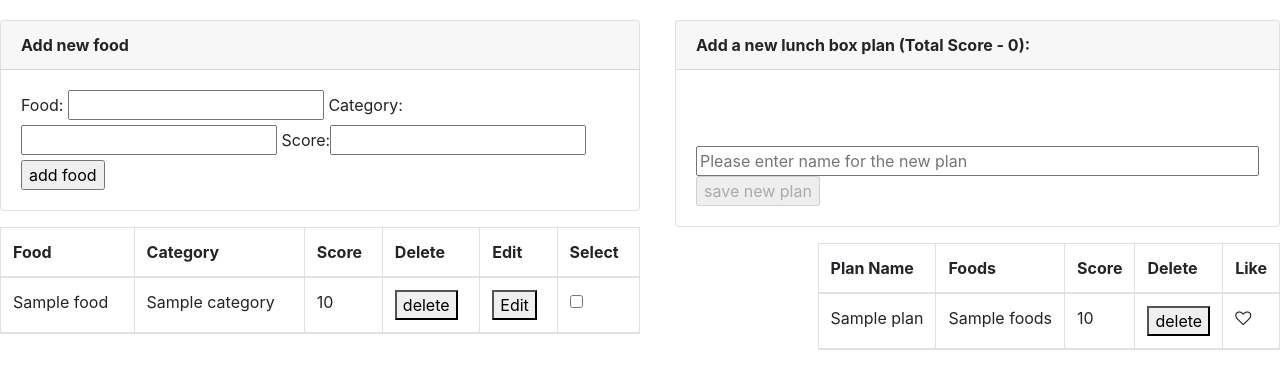
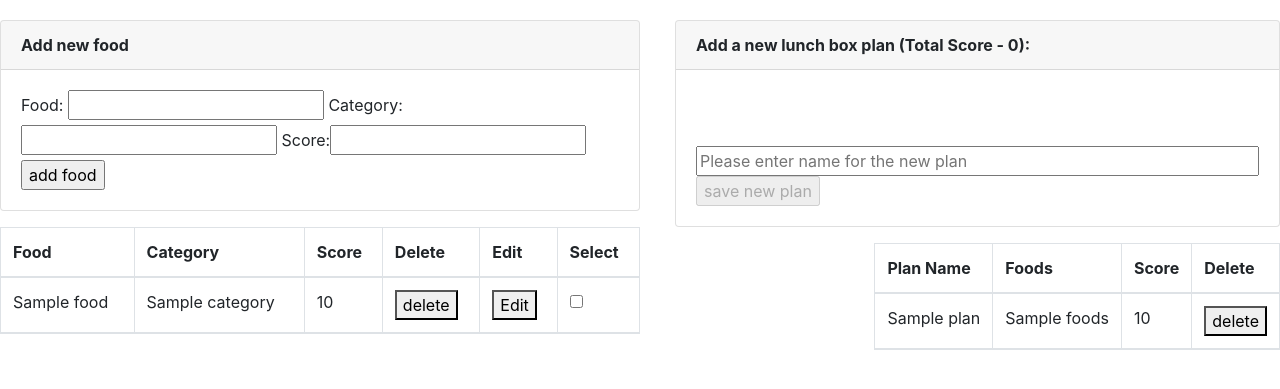
Before and after one commit to wwjin1986/lunch_box, a Python web app: template templates/index.html in a window 1280 px wide. Shown: the top 389 px of the page. Run offline with Jinja, Linux system fonts and the light colour scheme; the template is opened without the code that fills it: most values are stand-ins (such as "Sample title", 1, 10 or a date in 2020); some libraries are stand-ins or nearby versions.

```diff
--- a/templates/index.html
+++ b/templates/index.html
@@ -63,6 +63,7 @@ endblock %} {% block body %}
 
 
 
+
     </script>
 </head>
 <div class="content">
@@ -99,7 +100,7 @@ endblock %} {% block body %}
                     <form>
                         <input type="text" size="50" name="plan-name" id="plan-name"
                                placeholder="Please enter name for the new plan"/></form>
-                        <input type="submit" value="save new plan" id="save-new-plan" disabled="true"/>
+                    <input type="submit" value="save new plan" id="save-new-plan" disabled="true"/>
                 </div>
 
             </div>
@@ -154,7 +155,7 @@ endblock %} {% block body %}
                     <th scope="col">Foods</th>
                     <th scope="col">Score</th>
                     <th scope="col">Delete</th>
-                    <th scope="col">Like</th>
+<!--                    <th scope="col">Like</th>-->
 
                 </tr>
                 {% for plan in plans %}
@@ -163,12 +164,11 @@ endblock %} {% block body %}
                     <td>{{ plan.foods }}</td>
                     <td>{{ plan.score }}</td>
                     <td>
-                          <form action="/plans/{{ plan.name }}" method="POST">
+                        <form action="/plans/{{ plan.name }}" method="POST">
                             <button name="delete-plan" plan-name="{{ plan.name }}" class="delete-plan">delete</button>
-                          </form>
+                        </form>
                     </td>
-                    <td><i class="fa fa-heart-o" aria-hidden="true"></i>
-                    </td>
+<!--                    <td><i class="fa fa-heart-o" aria-hidden="true"></i></td>-->
 
                 </tr>
                 {% endfor %}
```
